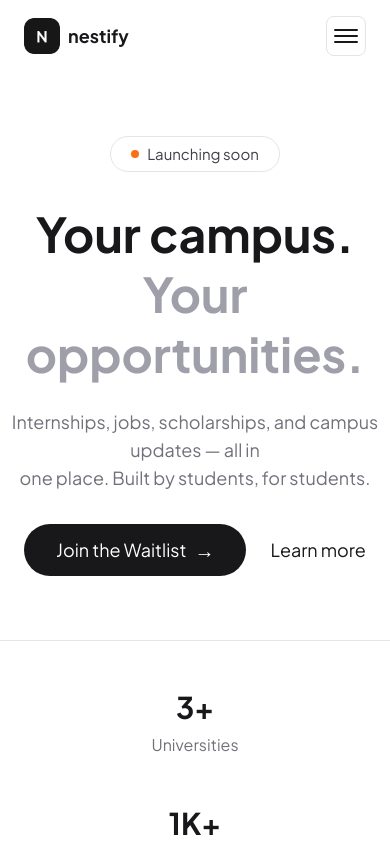
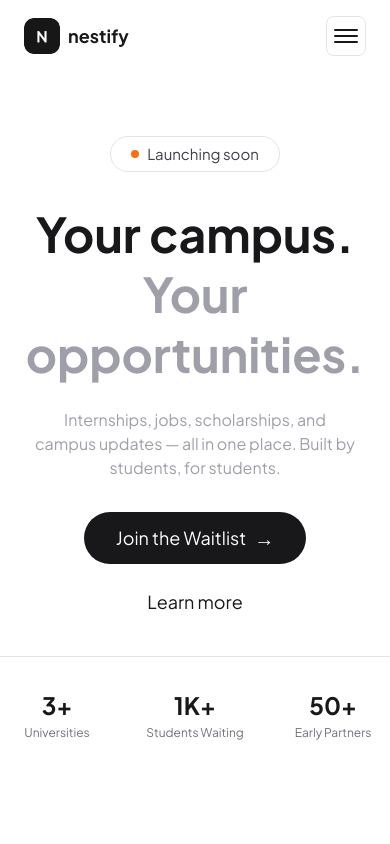
Before and after one commit to Forge-SE/nestify-pre-launch-website, a Next.js app: page / in a window 390 px wide. Shown: the top 844 px of the page. Built offline with nearby package versions, Linux system fonts and the light colour scheme.

Commit message:
Added final implementation or mobile view

```diff
--- a/app/ForStudentsSection.tsx
+++ b/app/ForStudentsSection.tsx
@@ -46,23 +46,23 @@ export default function ForStudentsSection() {
       <div className="max-w-6xl w-full flex flex-col md:flex-row gap-12 md:gap-20 items-center justify-between">
         {/* Left: Headline and features */}
         <div className="flex-1 w-full max-w-md">
-          <div className="flex items-center gap-3 mb-6">
+          <div className="flex items-center gap-3 mb-4 md:mb-6">
             <span className="h-0.5 w-8 rounded-full" style={{background:'#F97015'}}></span>
             <span className="uppercase tracking-wider text-xs font-semibold" style={{color:'#F97015',letterSpacing:'0.08em'}}>For Students</span>
           </div>
-          <h2 className="text-4xl md:text-4xl font-bold text-zinc-900 mb-6">
+          <h2 className="text-2xl md:text-4xl font-bold text-zinc-900 mb-3 md:mb-6">
             More than just school
           </h2>
-          <p className="text-xl text-zinc-500 mb-10">
+          <p className="text-base md:text-xl text-zinc-400 md:text-zinc-500 mb-6 md:mb-10">
             Your academic, social, and career life — organized in one place.
           </p>
-          <div className="flex flex-col gap-6">
+          <div className="flex flex-col gap-4 md:gap-6">
             {features.map((f, i) => (
-              <div key={i} className="flex items-center gap-4">
+              <div key={i} className="flex items-center gap-3 md:gap-4">
                 <span className="flex items-center justify-center">
-                  <Image src={f.icon} alt="feature icon" width={24} height={24} />
+                  <Image src={f.icon} alt="feature icon" width={22} height={22} />
                 </span>
-                <span className="text-base text-zinc-900 font-normal truncate">{f.text}</span>
+                <span className="text-sm md:text-base text-zinc-900 font-normal">{f.text}</span>
               </div>
             ))}
           </div>
--- a/app/ForUniversitiesSection.tsx
+++ b/app/ForUniversitiesSection.tsx
@@ -49,7 +49,7 @@ export default function ForUniversitiesSection() {
   }, []);
   return (
     <section className="w-full flex flex-col items-center justify-center px-4 bg-[#181818] min-h-[500px] md:min-h-[750px]">
-      <div className="max-w-6xl w-full flex flex-col md:flex-row gap-12 md:gap-20 items-center justify-center">
+      <div className="max-w-6xl w-full flex flex-col-reverse md:flex-row gap-12 md:gap-20 items-center justify-center">
         {/* Left: Rectangle with animated stats */}
         <div className="flex-1 w-full max-w-md flex justify-center items-center mb-10 md:mb-0">
           <div className="relative w-full max-w-sm h-[240px] flex items-center justify-center">
@@ -95,7 +95,7 @@ export default function ForUniversitiesSection() {
           </div>
         </div>
         {/* Right: Headline and features */}
-        <div className="flex-1 w-full max-w-md flex flex-col items-start gap-4">
+        <div className="flex-1 w-full max-w-md flex flex-col items-start gap-4 mt-8 md:mt-0">
           {/* Section Label */}
           <div className="flex items-center gap-3 mb-2">
             <span className="h-0.5 w-8 rounded-full bg-[#F97015]"></span>
@@ -106,7 +106,7 @@ export default function ForUniversitiesSection() {
           {/* Subheading */}
           <p className="text-xl text-zinc-400 mb-2 text-left">Lead and communicate at a whole new level.</p>
           {/* Feature List */}
-          <div className="flex flex-col gap-3 w-full">
+          <div className="flex flex-col gap-5 md:gap-4 w-full">
             {features.map((f, i) => (
               <div key={i} className="flex items-center gap-4">
                 <span className="flex items-center justify-center">
--- a/app/Hero.tsx
+++ b/app/Hero.tsx
@@ -51,11 +51,22 @@ export default function Hero() {
         <span className="text-zinc-400 font-[600]">Your opportunities.</span>
       </h1>
       {/* Subtitle */}
-      <p className="mt-6 text-lg text-center text-zinc-500 max-w-xl">
-        Internships, jobs, scholarships, and campus updates — all in<br className="sm:hidden" /> one place. Built by students, for students.
+      <p className="mt-6 text-base md:text-lg text-center text-zinc-400 md:text-zinc-500 max-w-xs md:max-w-xl font-normal md:font-normal mx-auto">
+        Internships, jobs, scholarships, and campus updates — all in one place. Built by students, for students.
       </p>
       {/* Actions */}
-      <div className="mt-8 flex gap-6">
+      {/* Mobile: vertical stack */}
+      <div className="mt-8 flex flex-col items-center gap-6 md:hidden">
+        <a href="#waitlist" className="flex items-center gap-2 bg-zinc-900 text-white rounded-full px-8 py-3 font-medium text-lg hover:bg-zinc-800 transition">
+          Join the Waitlist
+          <span className="inline-block text-xl">→</span>
+        </a>
+        <a href="#learn-more" className="flex items-center gap-2 text-zinc-900 font-medium text-lg transition">
+          Learn more
+        </a>
+      </div>
+      {/* Desktop: horizontal row */}
+      <div className="mt-8 hidden md:flex gap-6 items-center">
         <a href="#waitlist" className="flex items-center gap-2 bg-zinc-900 text-white rounded-full px-8 py-3 font-medium text-lg hover:bg-zinc-800 transition">
           Join the Waitlist
           <span className="inline-block text-xl">→</span>
@@ -65,13 +76,13 @@ export default function Hero() {
         </a>
       </div>
       {/* Stats */}
-      <div className="w-full max-w-4xl mt-16 border-t border-zinc-200 pt-12 flex flex-col md:flex-row justify-center items-center gap-12 md:gap-0">
+      <div className="w-full max-w-4xl mt-10 md:mt-16 border-t border-zinc-200 pt-8 md:pt-12 flex flex-row justify-center items-center gap-6 md:gap-0">
         {stats.map((stat, i) => (
           <div key={stat.label} className="flex-1 flex flex-col items-center">
-            <div className="text-3xl font-bold text-zinc-900">
+            <div className="text-2xl md:text-3xl font-bold text-zinc-900">
               <StatCounter end={stat.value} format={stat.format} suffix={stat.suffix} />
             </div>
-            <div className="mt-2 text-zinc-500 text-base">{stat.label}</div>
+            <div className="mt-1 md:mt-2 text-zinc-500 text-xs md:text-base text-center">{stat.label}</div>
           </div>
         ))}
       </div>
```
